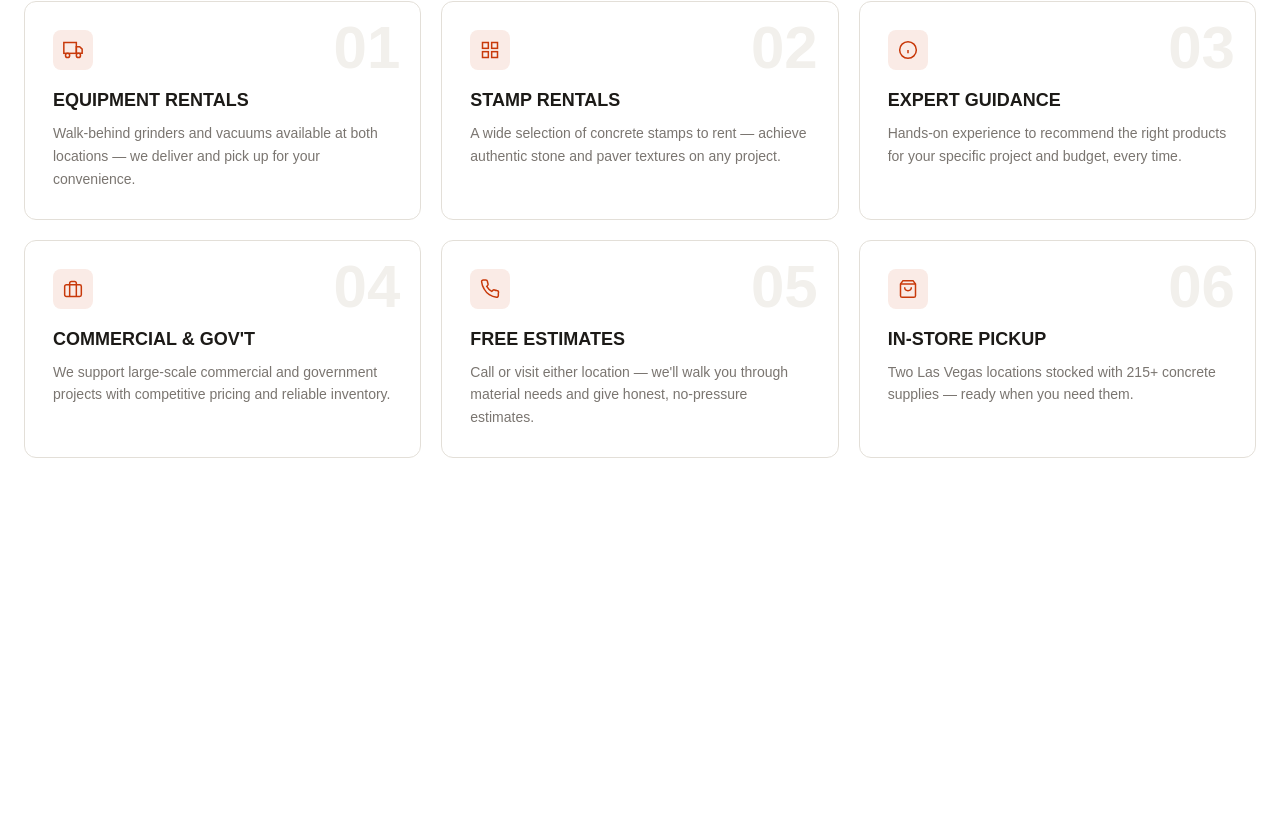
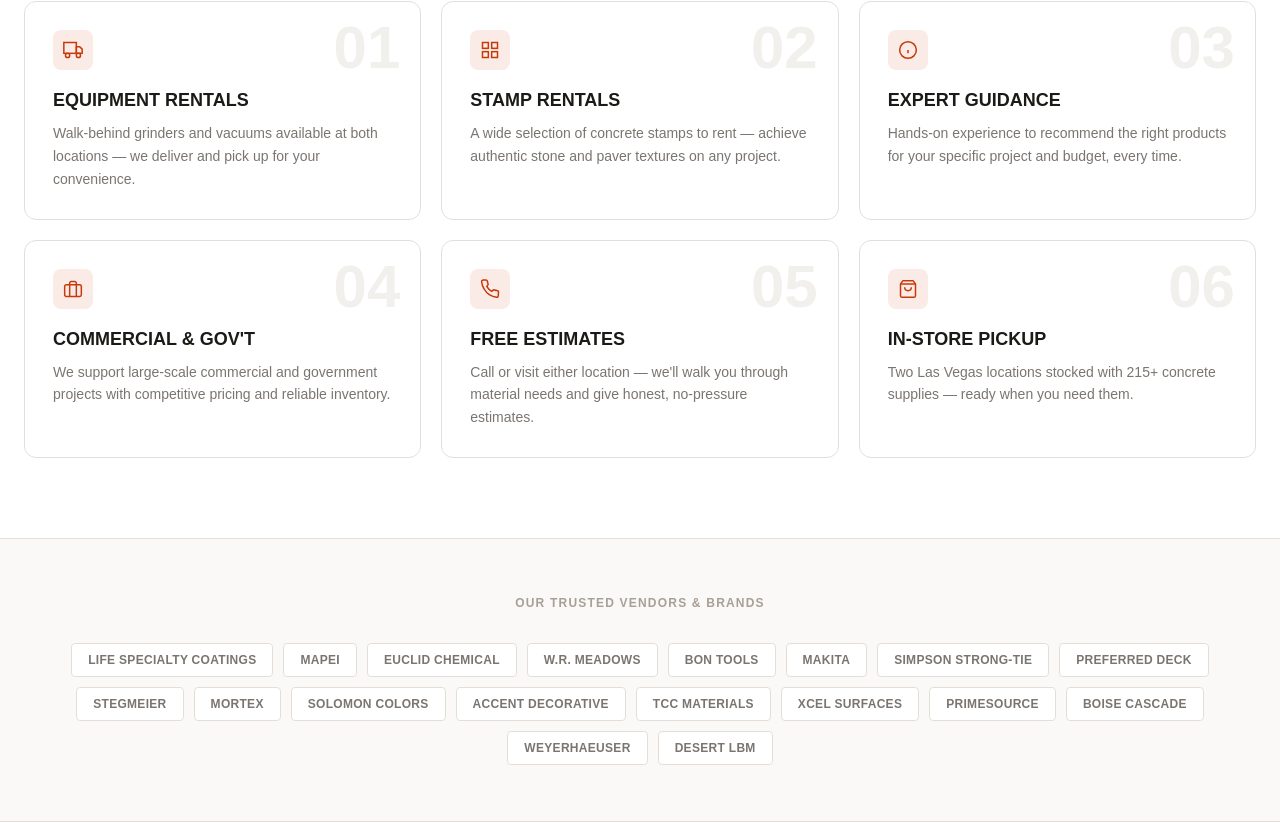
Before and after one commit to jose0-0/Decorative-Concrete-Supply, a Next.js app in the folder dcslv/: page / in a window 1280 px wide. Shown: the part 3429-4251 px from the top of the page. Before the commit the page ends 3967 px from the top, so only its background shows below. Built offline with nearby package versions, Linux system fonts and the light colour scheme.

Commit message:
created a vendors section that outlines the partnered vendors

```diff
--- a/dcslv/app/page.tsx
+++ b/dcslv/app/page.tsx
@@ -5,6 +5,7 @@ import {
   Products,
   Whydcs,
   Services,
+  Vendors,
 } from "@/components";
 
 export default function Home() {
@@ -16,6 +17,7 @@ export default function Home() {
       <Products />
       <Whydcs />
       <Services />
+      <Vendors />
     </div>
   );
 }
--- /dev/null
+++ b/dcslv/components/Vendors.tsx
@@ -0,0 +1,54 @@
+import React from "react";
+
+const vendors: string[] = [
+  "Life Specialty Coatings",
+  "Mapei",
+  "Euclid Chemical",
+  "W.R. Meadows",
+  "Bon Tools",
+  "Makita",
+  "Simpson Strong-Tie",
+  "Preferred Deck",
+  "Stegmeier",
+  "Mortex",
+  "Solomon Colors",
+  "Accent Decorative",
+  "TCC Materials",
+  "Xcel Surfaces",
+  "PrimeSource",
+  "Boise Cascade",
+  "Weyerhaeuser",
+  "Desert LBM",
+];
+
+const Vendors = () => {
+  return (
+    <>
+      <div className="bg-stone-50 border-y border-stone-200 py-14 px-6">
+        <div className="max-w-7xl mx-auto">
+          {/* Label */}
+          <p className="font-head font-bold text-xs tracking-widest uppercase text-stone-400 text-center mb-8 reveal">
+            Our Trusted Vendors &amp; Brands
+          </p>
+
+          {/* Vendor chips */}
+          <ul
+            className="flex flex-wrap gap-2.5 justify-center reveal"
+            aria-label="Vendor and brand list"
+          >
+            {vendors.map((vendor) => (
+              <li
+                key={vendor}
+                className="px-4 py-2 border border-stone-200 rounded text-xs font-head font-semibold uppercase tracking-wide text-stone-500 bg-white hover:border-brand hover:text-brand transition-colors"
+              >
+                {vendor}
+              </li>
+            ))}
+          </ul>
+        </div>
+      </div>
+    </>
+  );
+};
+
+export default Vendors;
--- a/dcslv/components/index.ts
+++ b/dcslv/components/index.ts
@@ -5,5 +5,6 @@ import SearchBar from "./SearchBar";
 import Products from "./Products";
 import Whydcs from "./Whydcs";
 import Services from "./Services";
+import Vendors from "./Vendors";
 
-export { Nav, Hero, Ticker, SearchBar, Products, Whydcs, Services };
+export { Nav, Hero, Ticker, SearchBar, Products, Whydcs, Services, Vendors };
```
